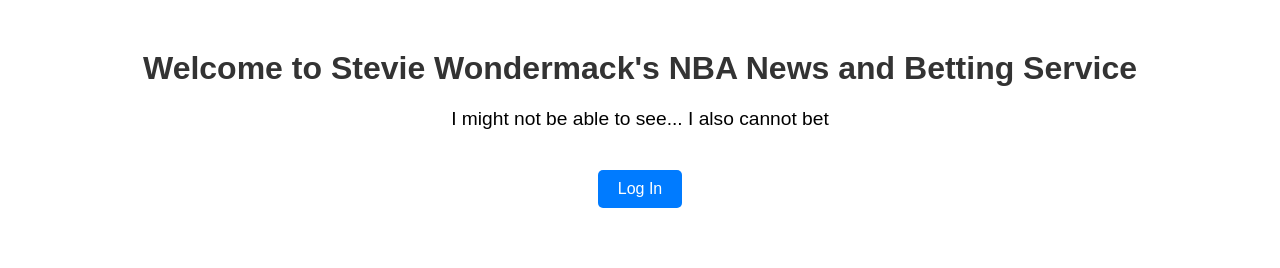
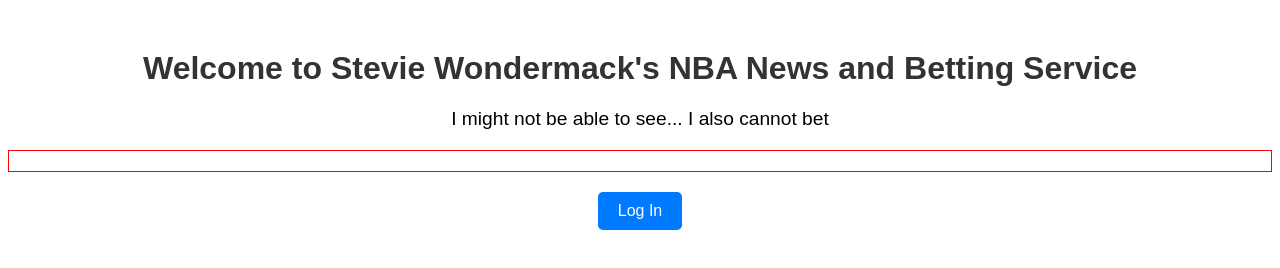
Before and after one commit to sgmack96/sportssite, a website built with webpack: page steviewondermack-landing/public/index.html in a window 1280 px wide. Built offline with nearby package versions, Linux system fonts and the light colour scheme; no server answers.

Commit message:
added border to scores

```diff
--- a/steviewondermack-landing/public/index.html
+++ b/steviewondermack-landing/public/index.html
@@ -9,7 +9,7 @@
 <body>
     <h1>Welcome to Stevie Wondermack's NBA News and Betting Service</h1>
     <p>I might not be able to see... I also cannot bet</p>
-    <div id="scores"></div> <!-- Add this div for scores -->
+    <div id="scores" style="border: 1px solid red; padding: 10px;"></div> <!-- Add this div for scores -->
     <a href="/auth">Log In</a>
 
     <script src="js/bundle.js"></script>
```
